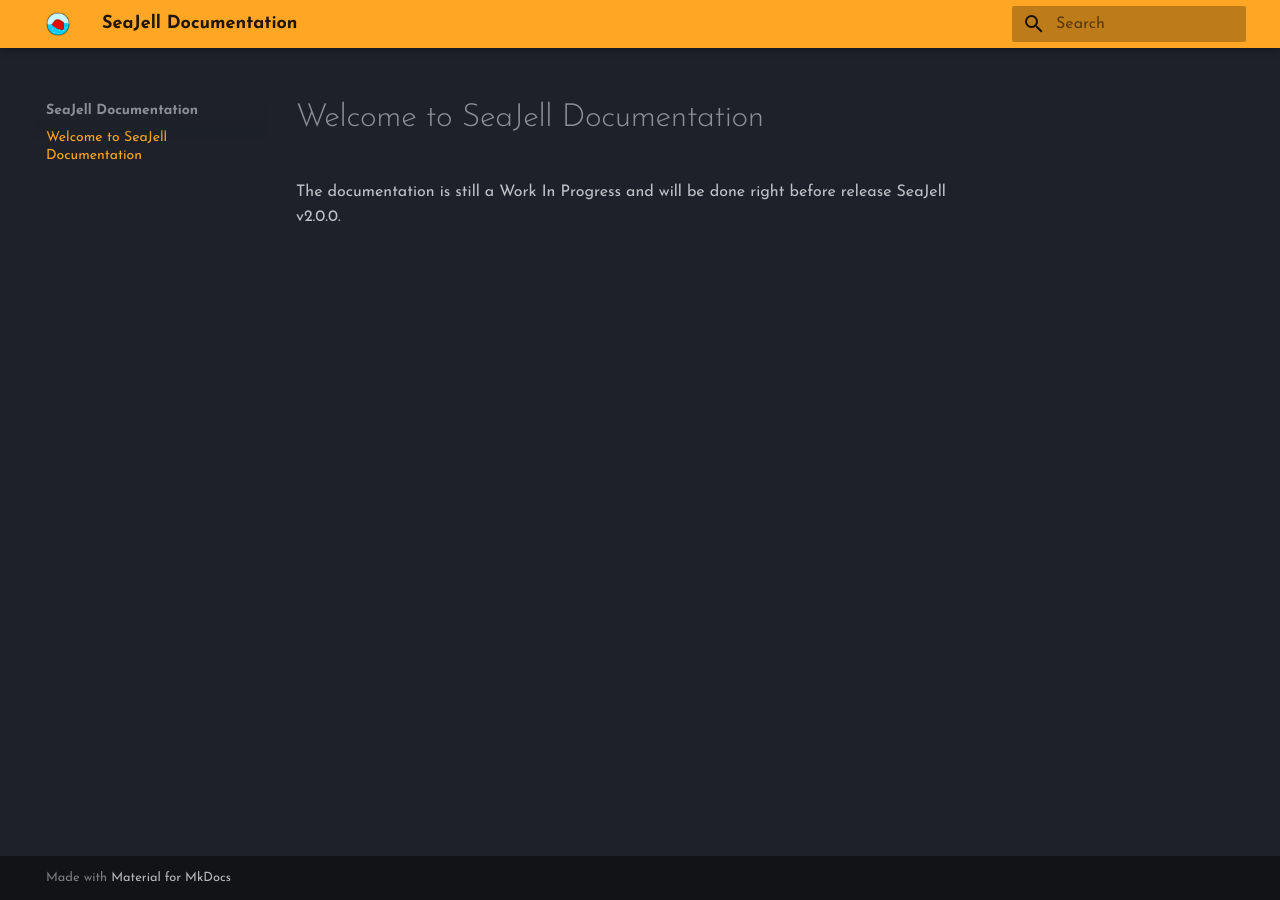
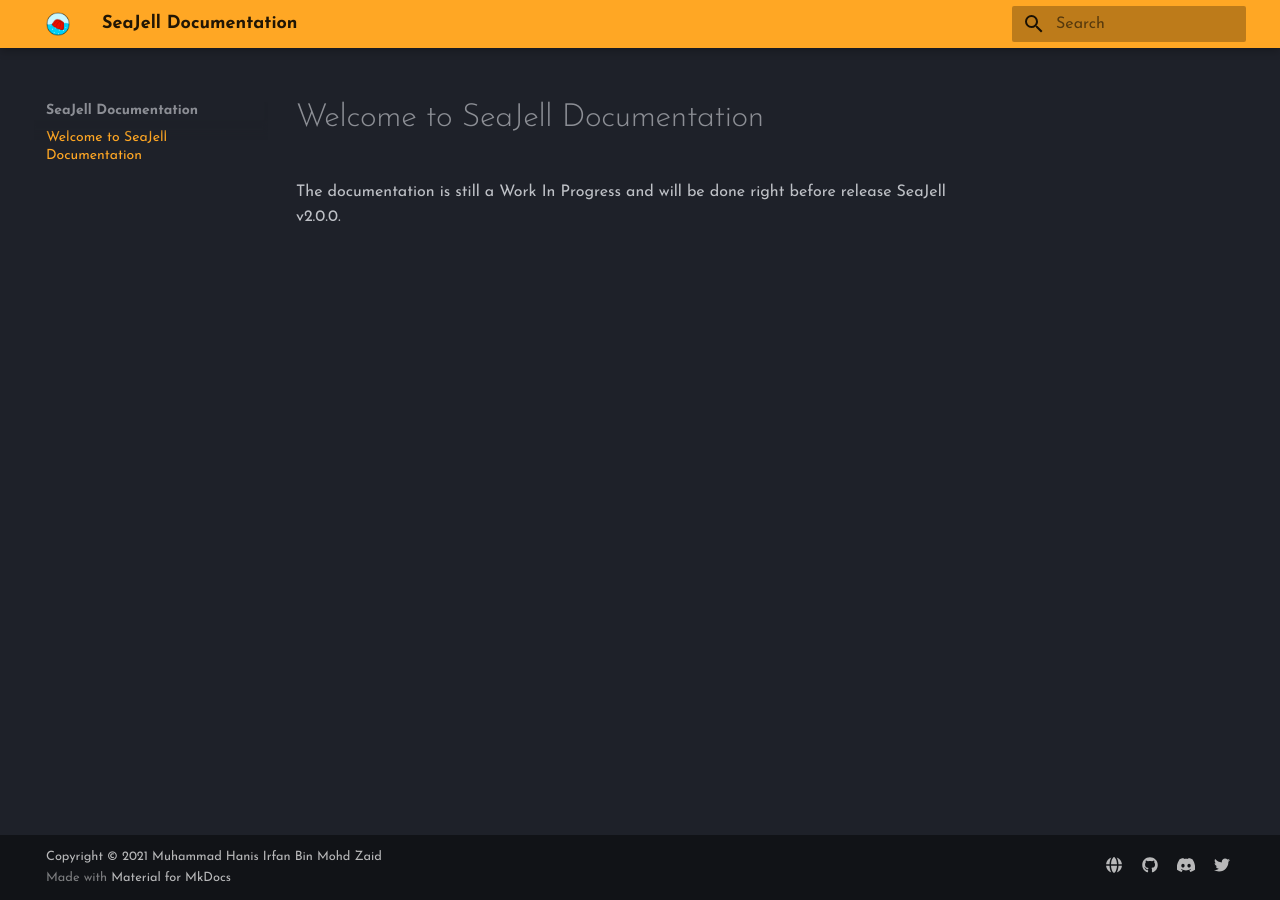
Before and after one commit to seajell/seajell-documentation, an MkDocs documentation site: the page built from docs/index.md, in a window 1280 px wide. Built offline with MkDocs 1.6.1 and Material for MkDocs 9.7.7, drawn with Linux system fonts in a browser that asks for light colours.

Commit message:
More customisation.

```diff
--- a/mkdocs.yml
+++ b/mkdocs.yml
@@ -10,7 +10,28 @@
     scheme: slate
     primary: orange
     accent: amber
+  features:
+    - search.highlight
+    - search.share
+    - header.autohide
 markdown_extensions:
   - pymdownx.emoji:
       emoji_index: !!python/name:materialx.emoji.twemoji
       emoji_generator: !!python/name:materialx.emoji.to_svg
+plugins:
+  - search
+extra:
+  social:
+    - icon: fontawesome/solid/globe
+      link: https://projects.hanisirfan.xyz/seajell
+      name: Website
+    - icon: fontawesome/brands/github
+      link: https://github.com/hanisirfan/seajell
+      name: GitHub
+    - icon: fontawesome/brands/discord
+      link: https://projects.hanisirfan.xyz/seajell
+      name: Discord
+    - icon: fontawesome/brands/twitter
+      link: https://twitter.com/seajelldev
+      name: Twitter
+copyright: Copyright &copy; 2021 Muhammad Hanis Irfan Bin Mohd Zaid
```
